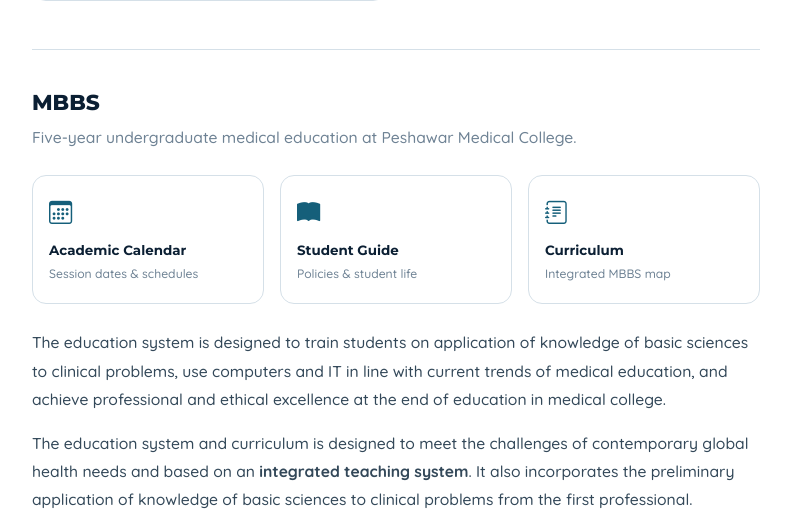
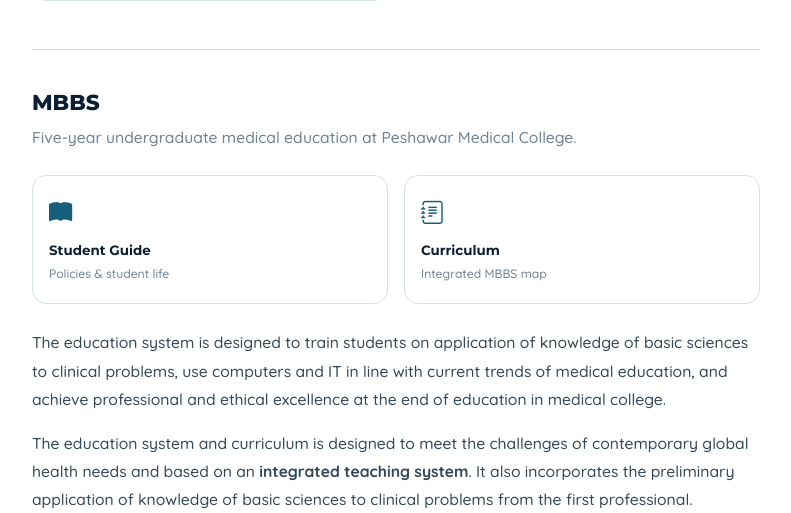
Before and after one commit to Prime-Foundation-Peshawar/dms, a PHP site: page /pmc.php in a window 1280 px wide. Shown: the part 1514-2027 px from the top of the page, without its empty margins (50-841 px from the left). Run offline with PHP 8.4, Linux system fonts and the light colour scheme.

Commit message:
Remove Academic Calendar placeholder from PMC MBBS section.
Co-authored-by: Cursor <cursoragent@cursor.com>

```diff
--- a/pmc.php
+++ b/pmc.php
@@ -106,21 +106,14 @@
               <p>Five-year undergraduate medical education at Peshawar Medical College.</p>
             </div>
             <div class="row g-3 mb-4">
-              <div class="col-md-4">
-                <a href="#" class="pmc-hosp-card">
-                  <i class="bi bi-calendar3"></i>
-                  <strong>Academic Calendar</strong>
-                  <span>Session dates &amp; schedules</span>
-                </a>
-              </div>
-              <div class="col-md-4">
+              <div class="col-md-6">
                 <a href="student-guide.php" class="pmc-hosp-card">
                   <i class="bi bi-book-fill"></i>
                   <strong>Student Guide</strong>
                   <span>Policies &amp; student life</span>
                 </a>
               </div>
-              <div class="col-md-4">
+              <div class="col-md-6">
                 <a href="curriculum.php" class="pmc-hosp-card">
                   <i class="bi bi-journal-text"></i>
                   <strong>Curriculum</strong>
```
